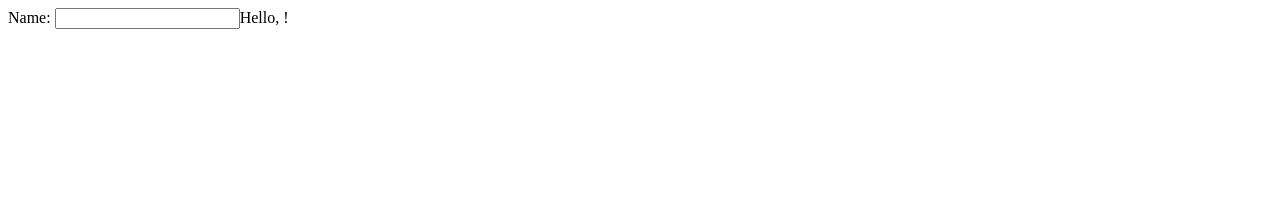
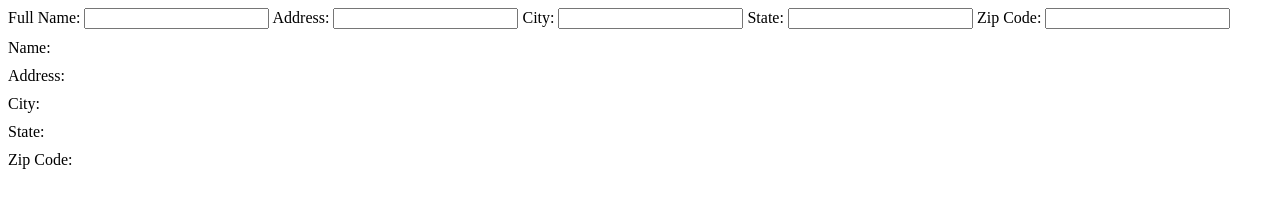
Before and after one commit to jeremyhilliard14/Angular_101, a plain HTML site: page angular-intro.html in a window 1280 px wide. Drawn offline with nearby package versions, Linux system fonts and the light colour scheme.

Commit message:
added divs to make a form-type set up

```diff
--- a/angular-intro.html
+++ b/angular-intro.html
@@ -4,15 +4,42 @@
 	<title></title>
 
 	<script src="https://ajax.googleapis.com/ajax/libs/angularjs/1.4.9/angular.min.js"></script>
+
+	<style type="text/css">
+	div{
+		margin-top: 10px;
+	}
+
+	</style>
 </head>
 <body>
 
-	<label>Name: </label><input type="text" ng-model="name">Hello, {{name}} !
+	<!-- <label>Name: </label><input type="text" ng-model="name">
+	<label>Name 2: </label><input type="text" ng-model="name">
+	<label>Name 3: </label><input type="text" ng-model="name">
+ -->
 
+ 	<label>Full Name: </label><input type="text" ng-model="name">
+ 	<label>Address: </label><input type="text" ng-model="address">
+ 	<label>City: </label><input type="text" ng-model="city">
+ 	<label>State: </label><input type="text" ng-model="state">
+ 	<label>Zip Code: </label><input type="text" ng-model="zip">
 
-
-
-
+	<div id="name">Name:
+	{{name}}
+	</div>
+	<div id="address">Address:
+	{{address}}
+	</div>
+	<div id="city">City:
+	{{city}}
+	</div>
+	<div id="state">State:
+	{{state}}
+	</div>
+	<div id="zip">Zip Code:
+	{{zip}}
+	</div>
 
 
 <!-- <script src="https://ajax.googleapis.com/ajax/libs/jquery/2.2.2/jquery.min.js"></script>
```
